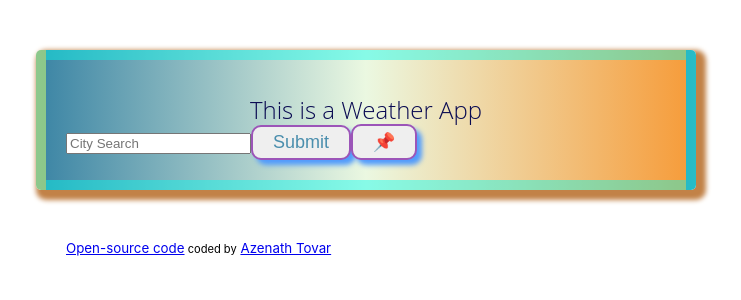
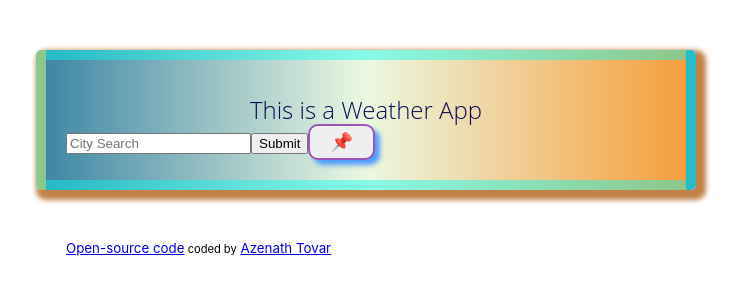
Before and after one commit to AzenathN/Weather-react, a React (Create React App) app: page / in a window 1280 px wide. Shown: the top 300 px of the page, without its empty margins (274-1015 px from the left). Built offline with nearby package versions, Linux system fonts and the light colour scheme; no server answers.

Commit message:
updated packages/cleaned up index.html

```diff
--- a/package.json
+++ b/package.json
@@ -7,6 +7,7 @@
     "@testing-library/react": "^12.1.2",
     "@testing-library/user-event": "^13.5.0",
     "axios": "^0.25.0",
+    "bootstrap": "^5.1.3",
     "react": "^17.0.2",
     "react-animated-weather": "^4.0.1",
     "react-dom": "^17.0.2",
--- a/src/SearchForm.js
+++ b/src/SearchForm.js
@@ -54,7 +54,7 @@ export default function SearchForm() {
         onChange={updateCity}
         autoComplete="off"
       />
-      <button type="Submit" className="form-btn">
+      <button type="Submit" className="form-btn+">
         {" "}
         Submit{" "}
       </button>
```
Also changed, not shown: public/index.html (+1 -22 lines), 1 other file (tests, documents, lock files or other folders).
